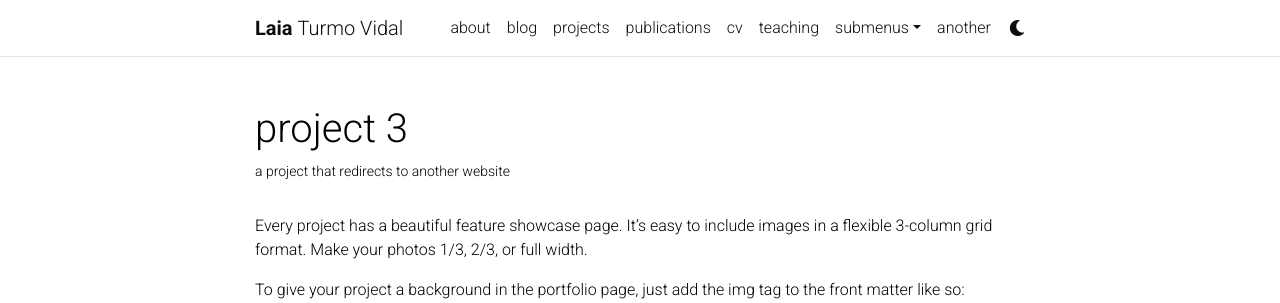
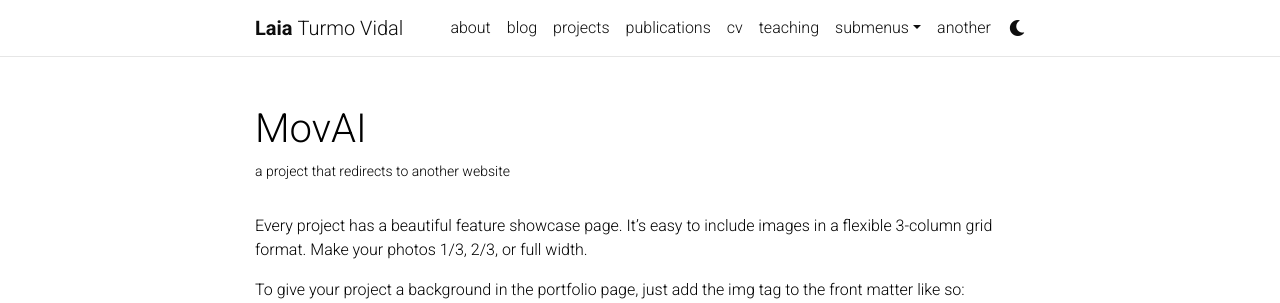
Before and after one commit to laiatv/laiatv.github.io, a Jekyll site: the page built from _projects/3_project-MovAI.md, in a window 1280 px wide and 900 px high. Shown: the top 303 px of the window. Built offline with Jekyll 4.4.1, drawn with Linux system fonts in a browser that asks for light colours; full-size pictures stand in for the smaller copies a plugin makes; comment, search, counter and statistics services are not loaded; a style sheet for code colours, icons or effects is not loaded.

Commit message:
Update and rename 3_project.md to 3_project-MovAI.md

```diff
--- a/_projects/3_project.md
+++ b/_projects/3_project-MovAI.md
@@ -1,6 +1,6 @@
 ---
 layout: page
-title: project 3
+title: MovAI
 description: a project that redirects to another website
 img: assets/img/7.jpg
 redirect: https://unsplash.com
```
